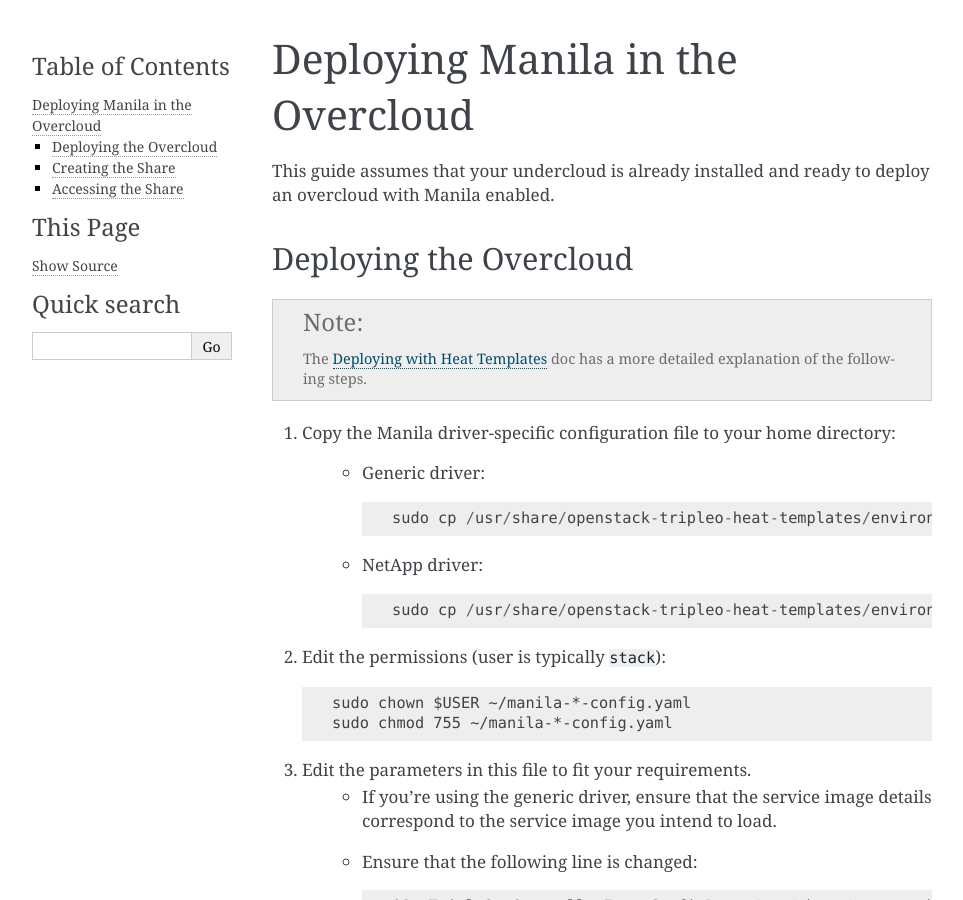
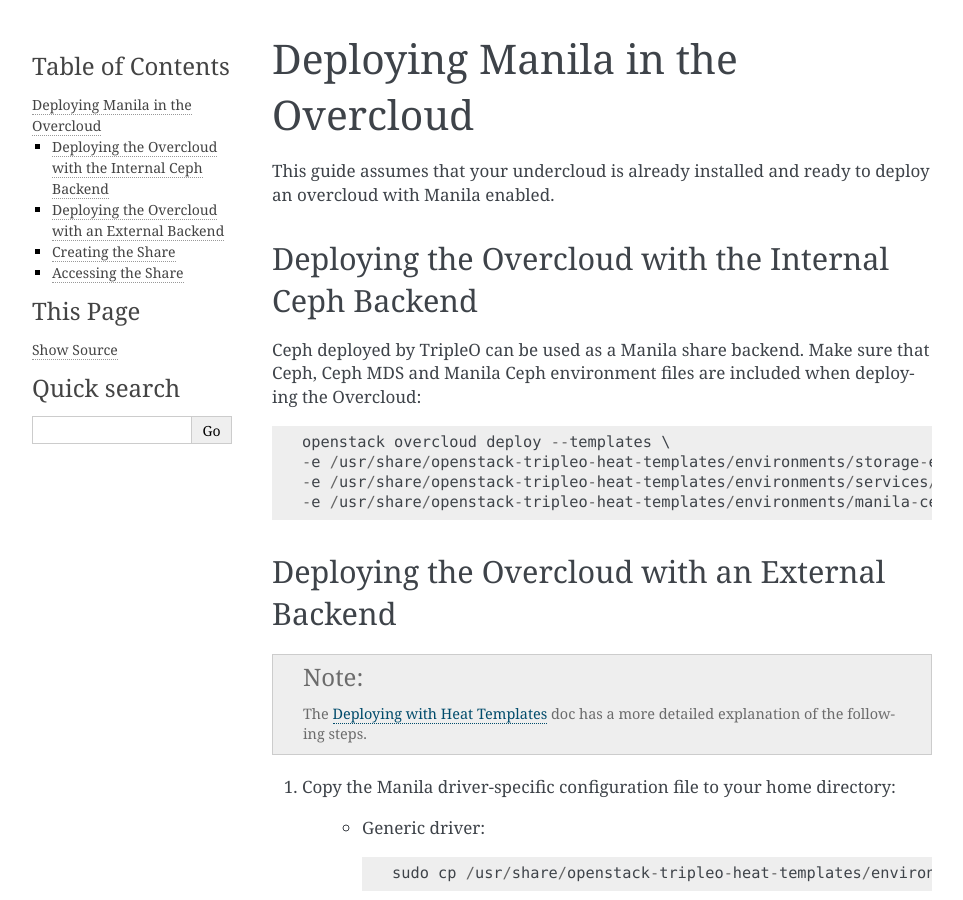
Before and after one commit to openstack-archive/tripleo-docs, a Sphinx documentation site: the page built from doc/source/advanced_deployment/deploy_manila.rst, in a window 1280 px wide and 900 px high. Shown: the whole window, without its empty margins (148-1111 px from the left). Built offline with Sphinx 7.4.7, drawn with Linux system fonts in a browser that asks for light colours.

Commit message:
Update manila deployoment steps
Adds a section how to deploy manila with ceph deployed by overcloud.

Change-Id: I52a01302d3a8010dba5ae2fad662c58fe5bbcc56

```diff
--- a/doc/source/advanced_deployment/deploy_manila.rst
+++ b/doc/source/advanced_deployment/deploy_manila.rst
@@ -4,8 +4,19 @@
 This guide assumes that your undercloud is already installed and ready to
 deploy an overcloud with Manila enabled.
 
-Deploying the Overcloud
------------------------
+Deploying the Overcloud with the Internal Ceph Backend
+------------------------------------------------------
+Ceph deployed by TripleO can be used as a Manila share backend. Make sure that
+Ceph, Ceph MDS and Manila Ceph environment files are included when deploying the
+Overcloud::
+
+    openstack overcloud deploy --templates \
+    -e /usr/share/openstack-tripleo-heat-templates/environments/storage-environment.yaml \
+    -e /usr/share/openstack-tripleo-heat-templates/environments/services/ceph-mds.yaml \
+    -e /usr/share/openstack-tripleo-heat-templates/environments/manila-cephfsnative-config.yaml
+
+Deploying the Overcloud with an External Backend
+------------------------------------------------
 .. note::
 
     The :doc:`template_deploy` doc has a more detailed explanation of the
```
